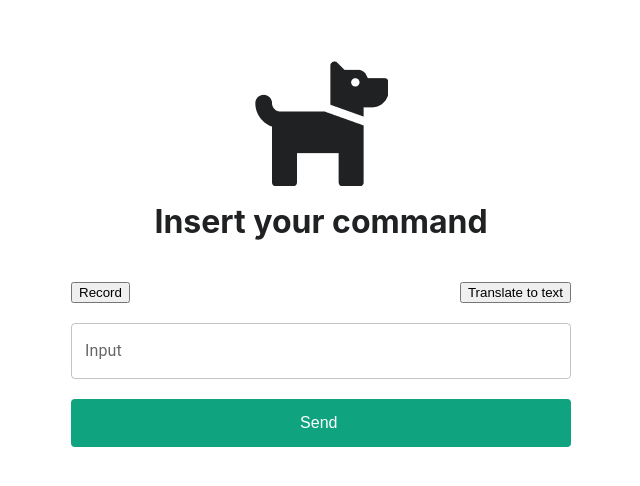
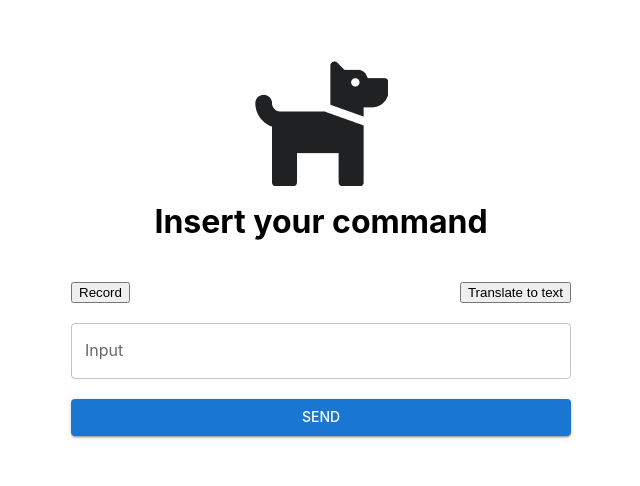
Before and after one commit to ArtemK123/NaturalDbFrontend, a React (Create React App) app: page / in a window 1280 px wide. Shown: the top 486 px of the page, without its empty margins (319-959 px from the left). Built offline with nearby package versions, Linux system fonts and the light colour scheme.

Commit message:
Added default theme for mui

```diff
--- a/src/App.tsx
+++ b/src/App.tsx
@@ -1,6 +1,7 @@
-import styled from "@emotion/styled";
-import { Box, TextField } from "@mui/material";
+import { Box, Button, styled, TextField, ThemeProvider } from "@mui/material";
 import { useState } from "react";
+import { Colors } from "./colors";
+import { theme } from "./theme";
 
 function App() {
   const [textQuery, setTextQuery] = useState("");
@@ -39,6 +40,7 @@ function App() {
   }
 
   return (
+    <ThemeProvider theme={theme}>
       <Main>
         <img src="/dog.png" />
         <Title>Insert your command</Title>
@@ -60,10 +62,13 @@ function App() {
             value={textQuery}
             onChange={(e) => setTextQuery(e.target.value)}
           />
-        <SubmitInput type="submit" value="Send " />
+          <Button type="submit" variant="contained">
+            Send
+          </Button>
         </StyledForm>
         <div>{result}</div>
       </Main>
+    </ThemeProvider>
   );
 }
 
@@ -78,7 +83,7 @@ const Title = styled("h3")({
   fontSize: "32px",
   lineHeight: "40px",
   fontWeight: "bold",
-  color: "#202123",
+  color: Colors.Black,
   margin: "16px 0 40px",
 });
 
@@ -88,24 +93,4 @@ const StyledForm = styled("form")({
   width: "500px",
 });
 
-const StyledInput = styled("input")({
-  fontSize: "16px",
-  lineHeight: "24px",
-  color: "#353740",
-  "&::placeholder": {
-    color: "#8e8ea0",
-    opacity: 1,
-  },
-});
-
-const SubmitInput = styled(StyledInput)({
-  padding: "12px 0",
-  color: "#fff",
-  backgroundColor: "#10a37f",
-  border: "none",
-  borderRadius: "4px",
-  textAlign: "center",
-  cursor: "pointer",
-});
-
 export default App;
--- /dev/null
+++ b/src/colors.ts
@@ -0,0 +1,4 @@
+export enum Colors {
+  White = "#fff",
+  Black = "#000",
+}
--- /dev/null
+++ b/src/theme.ts
@@ -0,0 +1,19 @@
+import { createTheme } from "@mui/material";
+
+export const theme = createTheme({
+  typography: {
+    fontFamily: [
+      "-apple-system",
+      "BlinkMacSystemFont",
+      "Segoe UI",
+      "Roboto",
+      "Oxygen",
+      "Ubuntu",
+      "Cantarell",
+      "Fira Sans",
+      "Droid Sans",
+      "Helvetica Neue",
+      "sans-serif",
+    ].join(","),
+  },
+});
```
Lines whose indentation alone changed are shown as unchanged.
